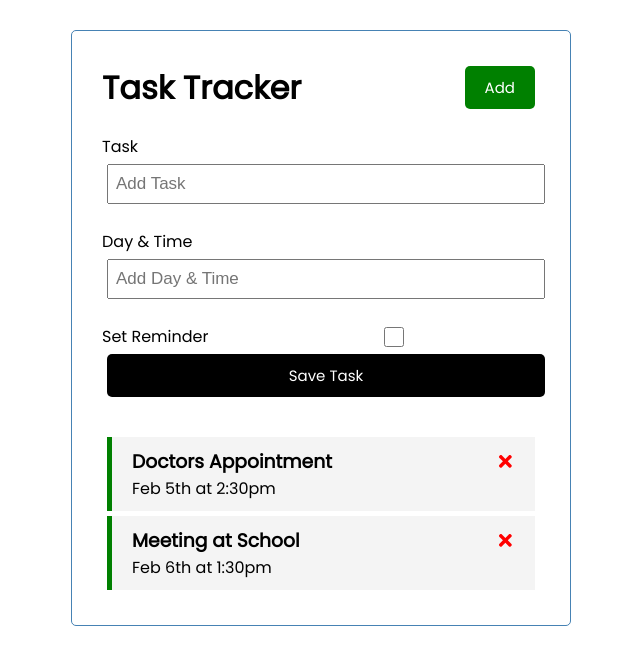
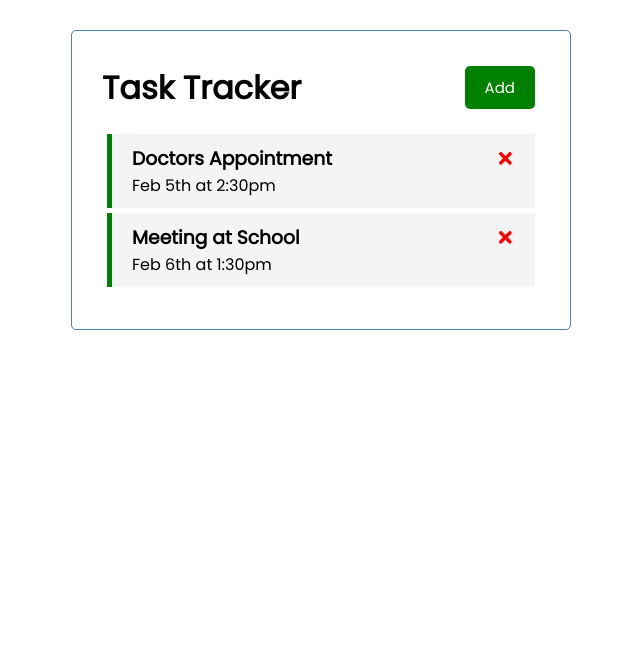
Before and after one commit to codiemaureen/ReactToDoList, a React (Create React App) app: page / in a window 1280 px wide. Shown: the top 664 px of the page, without its empty margins (319-959 px from the left). Built offline with nearby package versions, Linux system fonts and the light colour scheme.

Commit message:
Toggling the Add Task component

```diff
--- a/src/App.js
+++ b/src/App.js
@@ -4,6 +4,7 @@
 import AddTask from "./components/AddTask";
 
 const App = () => {
+  const [showAddTask, setShowAddTask] = useState(false)
   const [tasks, setTasks] = useState([
   {
     "id": 1,
@@ -39,8 +40,8 @@
 
   return (
     <div className="container">
-        <Header />
-        <AddTask onAdd={addTask}/>
+        <Header onAdd={() => {setShowAddTask(!showAddTask)}} showAdd={showAddTask}/>
+        {showAddTask && <AddTask onAdd={addTask}/>}
         {tasks.length > 0 ? (<Tasks tasks={tasks} onDelete={deleteTask} onToggle={toggleReminder}/>) : ('No Task to Show')}
     </div>
   );
--- a/src/components/Header.js
+++ b/src/components/Header.js
@@ -1,14 +1,12 @@
 import PropTypes from 'prop-types'
 import Button from './Button'
 
-const Header = ({ title }) => {
- const onClick = () => {
-  console.log("clicked");
- }
+const Header = ({ title, onAdd, showAdd }) => {
+
   return (
     <header className='header'>
       <h1>{title}</h1>
-      <Button color='green' text='Add' onClick={onClick}/>
+      <Button color={showAdd ? 'Red' : 'Green'} text={showAdd ? 'Close' : 'Add'} onClick={onAdd}/>
     </header>
   )
 }
```
